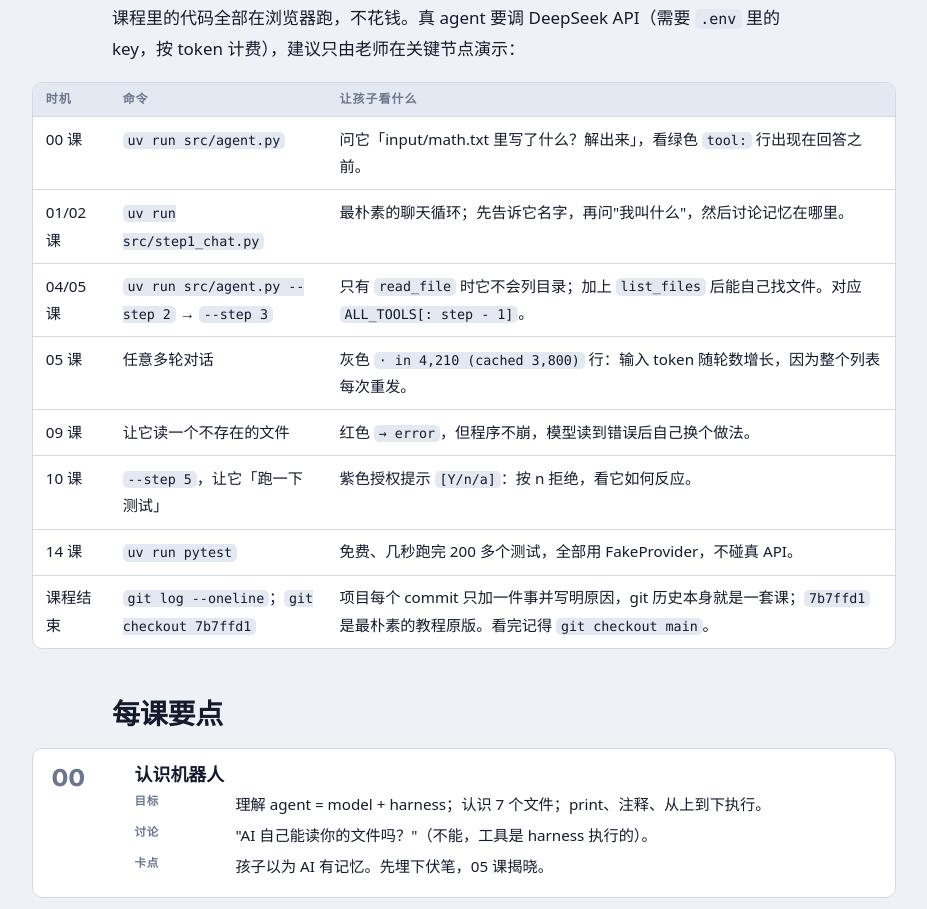
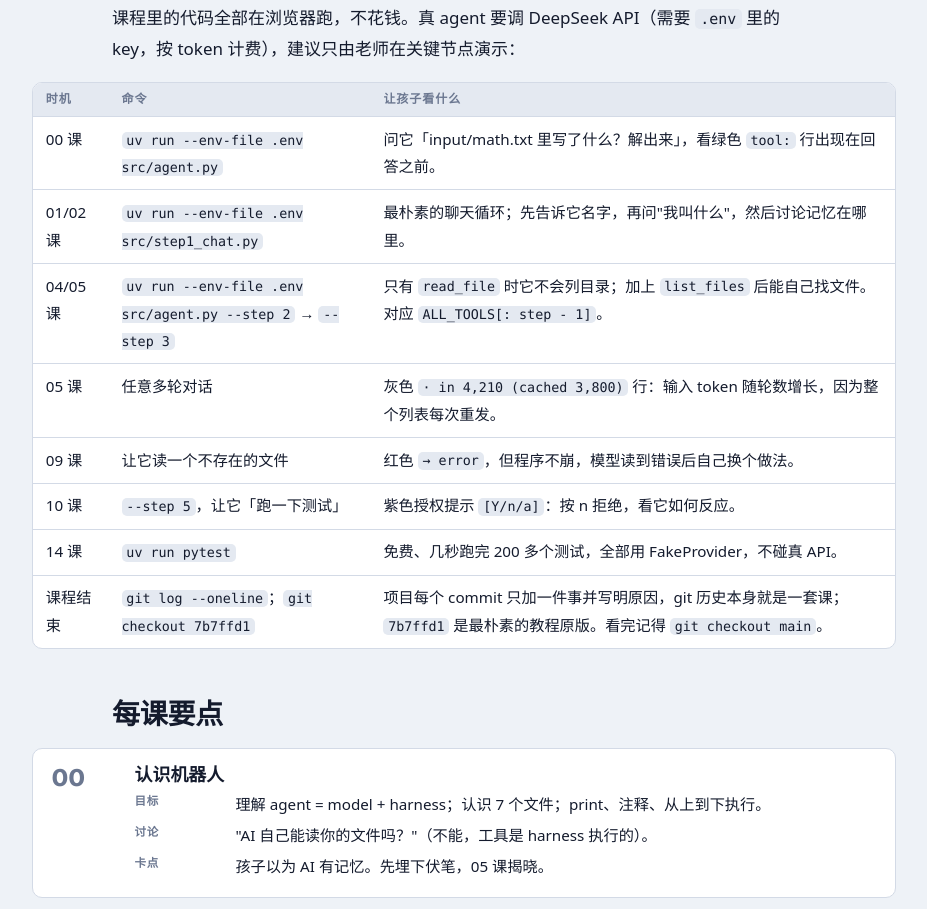
Before and after one commit to aicoder2048/mini-harness, a plain HTML site: page rh-learn-python/teacher-guide.html in a window 1280 px wide. Shown: the part 2117-3026 px from the top of the page, without its empty margins (176-1103 px from the left). Drawn offline with nearby package versions, Linux system fonts and the light colour scheme; a web font is replaced by a local one.

Commit message:
课程里运行 agent 的命令补上 --env-file .env
不带 --env-file 时读不到 DEEPSEEK_API_KEY，agent 启动就报错。
课程里所有会调真 API 的命令（agent.py、step1_chat.py）统一加上；
uv run pytest 不碰真 API，不用改。
00 课末尾 step1_chat.py 的摘录是 src/ 原文，保持不动。

Co-Authored-By: Claude Sonnet 5.5 <noreply@anthropic.com>

```diff
--- a/rh-learn-python/teacher-guide.html
+++ b/rh-learn-python/teacher-guide.html
@@ -89,9 +89,9 @@
   <table>
     <thead><tr><th>时机</th><th>命令</th><th>让孩子看什么</th></tr></thead>
     <tbody>
-      <tr><td>00 课</td><td><code>uv run src/agent.py</code></td><td>问它「input/math.txt 里写了什么？解出来」，看绿色 <code>tool:</code> 行出现在回答之前。</td></tr>
-      <tr><td>01/02 课</td><td><code>uv run src/step1_chat.py</code></td><td>最朴素的聊天循环；先告诉它名字，再问"我叫什么"，然后讨论记忆在哪里。</td></tr>
-      <tr><td>04/05 课</td><td><code>uv run src/agent.py --step 2</code> → <code>--step 3</code></td><td>只有 <code>read_file</code> 时它不会列目录；加上 <code>list_files</code> 后能自己找文件。对应 <code>ALL_TOOLS[: step - 1]</code>。</td></tr>
+      <tr><td>00 课</td><td><code>uv run --env-file .env src/agent.py</code></td><td>问它「input/math.txt 里写了什么？解出来」，看绿色 <code>tool:</code> 行出现在回答之前。</td></tr>
+      <tr><td>01/02 课</td><td><code>uv run --env-file .env src/step1_chat.py</code></td><td>最朴素的聊天循环；先告诉它名字，再问"我叫什么"，然后讨论记忆在哪里。</td></tr>
+      <tr><td>04/05 课</td><td><code>uv run --env-file .env src/agent.py --step 2</code> → <code>--step 3</code></td><td>只有 <code>read_file</code> 时它不会列目录；加上 <code>list_files</code> 后能自己找文件。对应 <code>ALL_TOOLS[: step - 1]</code>。</td></tr>
       <tr><td>05 课</td><td>任意多轮对话</td><td>灰色 <code>· in 4,210 (cached 3,800)</code> 行：输入 token 随轮数增长，因为整个列表每次重发。</td></tr>
       <tr><td>09 课</td><td>让它读一个不存在的文件</td><td>红色 <code>→ error</code>，但程序不崩，模型读到错误后自己换个做法。</td></tr>
       <tr><td>10 课</td><td><code>--step 5</code>，让它「跑一下测试」</td><td>紫色授权提示 <code>[Y/n/a]</code>：按 n 拒绝，看它如何反应。</td></tr>
```
Also changed, not shown: rh-learn-python/index.html (+1 -1 lines), rh-learn-python/lessons/00-welcome.html (+1 -1 lines), rh-learn-python/lessons/11-modules.html (+1 -1 lines), rh-learn-python/lessons/14-testing.html (+1 -1 lines).
